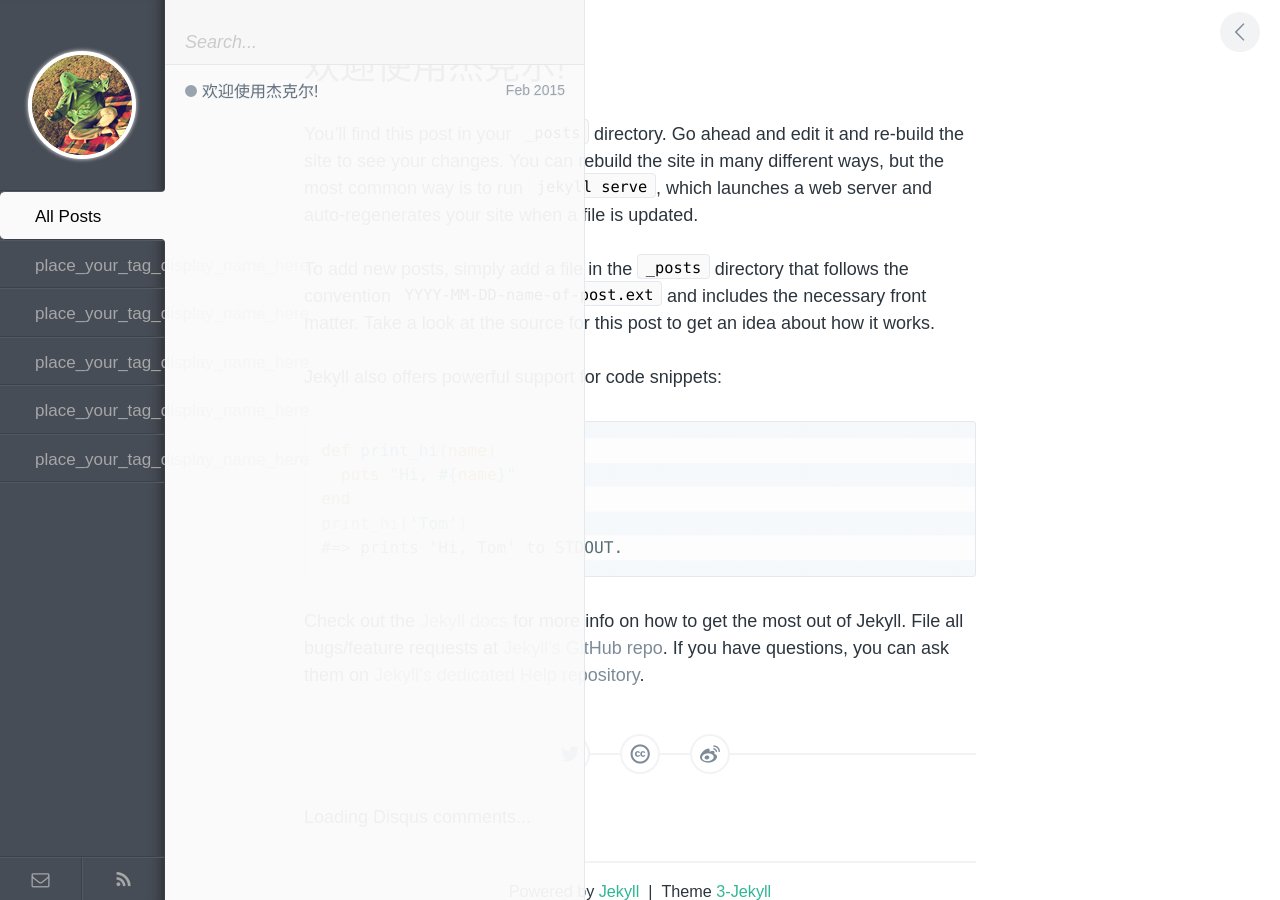
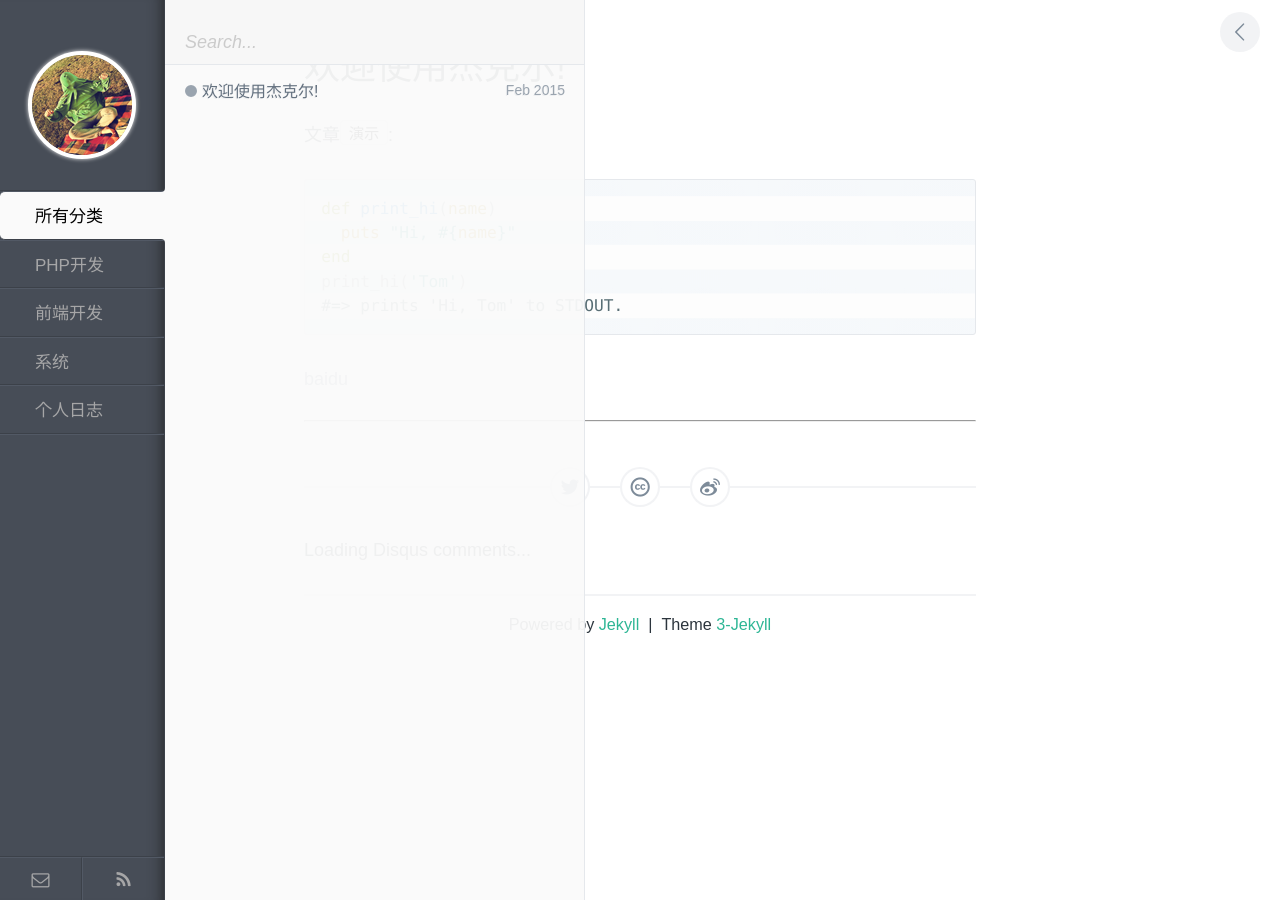
Before and after one commit to polimao/blog, a Jekyll site: the page built from _posts/2015-02-28-welcome-to-jekyll.markdown, in a window 1280 px wide. Built offline with Jekyll 4.4.1, drawn with Linux system fonts in a browser that asks for light colours; comment, search, counter and statistics services are not loaded.

Commit message:
分类初步了解

```diff
--- a/_layouts/index.html
+++ b/_layouts/index.html
@@ -16,12 +16,12 @@
         <a href="{{ site.baseurl }}/index.html" id="avatar"></a>
 
         <ul id="tags__ul">
-          <li id="js-label1" class="tags__li tags-btn active">All Posts</li>
-          <li id="js-label2" class="tags__li tags-btn">place_your_tag_display_name_here</li>
-          <li id="js-label3" class="tags__li tags-btn">place_your_tag_display_name_here</li>
-          <li id="js-label4" class="tags__li tags-btn">place_your_tag_display_name_here</li>
-          <li id="js-label5" class="tags__li tags-btn">place_your_tag_display_name_here</li>
-          <li id="js-label6" class="tags__li tags-btn">place_your_tag_display_name_here</li>
+          <li id="js-label1" class="tags__li tags-btn active">所有分类</li>
+          <li id="js-label2" class="tags__li tags-btn">PHP开发</li>
+          <li id="js-label3" class="tags__li tags-btn">前端开发</li>
+          <li id="js-label4" class="tags__li tags-btn">系统</li>
+          <li id="js-label5" class="tags__li tags-btn">个人日志</li>
+          <!-- <li id="js-label6" class="tags__li tags-btn">place_your_tag_display_name_here</li> -->
         </ul>
 
         <div id="tags__bottom">
@@ -32,7 +32,7 @@
 
       <div id="posts-list">
         <form action="" id="search-form">
-          <a href="/index.html" id="mobile-avatar"></a>
+          <a href="{{ site.baseurl }}/index.html" id="mobile-avatar"></a>
           <!-- NOTE: input field is disabled by default -->
           <input id="search-input" type="text" placeholder="Search..." disabled >
         </form>
--- a/_posts/2015-02-28-welcome-to-jekyll.markdown
+++ b/_posts/2015-02-28-welcome-to-jekyll.markdown
@@ -2,14 +2,9 @@
 layout: post
 title:  "欢迎使用杰克尔!"
 date:   2015-02-28 10:27:14
-categories: jekyll update
+categories: php
 ---
-You’ll find this post in your `_posts` directory. Go ahead and edit it and re-build the site to see your changes. You can rebuild the site in many different ways, but the most common way is to run `jekyll serve`, which launches a web server and auto-regenerates your site when a file is updated.
-
-To add new posts, simply add a file in the `_posts` directory that follows the convention `YYYY-MM-DD-name-of-post.ext` and includes the necessary front matter. Take a look at the source for this post to get an idea about how it works.
-
-Jekyll also offers powerful support for code snippets:
-
+文章`演示`:
 {% highlight ruby %}
 def print_hi(name)
   puts "Hi, #{name}"
@@ -18,8 +13,8 @@ print_hi('Tom')
 #=> prints 'Hi, Tom' to STDOUT.
 {% endhighlight %}
 
-Check out the [Jekyll docs][jekyll] for more info on how to get the most out of Jekyll. File all bugs/feature requests at [Jekyll’s GitHub repo][jekyll-gh]. If you have questions, you can ask them on [Jekyll’s dedicated Help repository][jekyll-help].
+[baidu][bai]
 
-[jekyll]:      http://jekyllrb.com
-[jekyll-gh]:   https://github.com/jekyll/jekyll
-[jekyll-help]: https://github.com/jekyll/jekyll-help
+[bai]:      http://baidu.com
+
+---
--- a/assets/js/script.js
+++ b/assets/js/script.js
@@ -12,11 +12,10 @@ if ($(window).width() <= 1280) {
 
 // Variables
     tag1       = $('.pl__all'),
-    tag2       = $('.place_your_tag_name_here'),
-    tag3       = $('.place_your_tag_name_here'),
-    tag4       = $('.place_your_tag_name_here'),
-    tag5       = $('.place_your_tag_name_here'),
-    tag6       = $('.place_your_tag_name_here');
+    tag2       = $('.php'),
+    tag3       = $('.frontend'),
+    tag4       = $('.system'),
+    tag5       = $('.individual');
 var sidebar    = $('#sidebar'),
     container  = $('#post'),
     content    = $('#pjax'),
```
